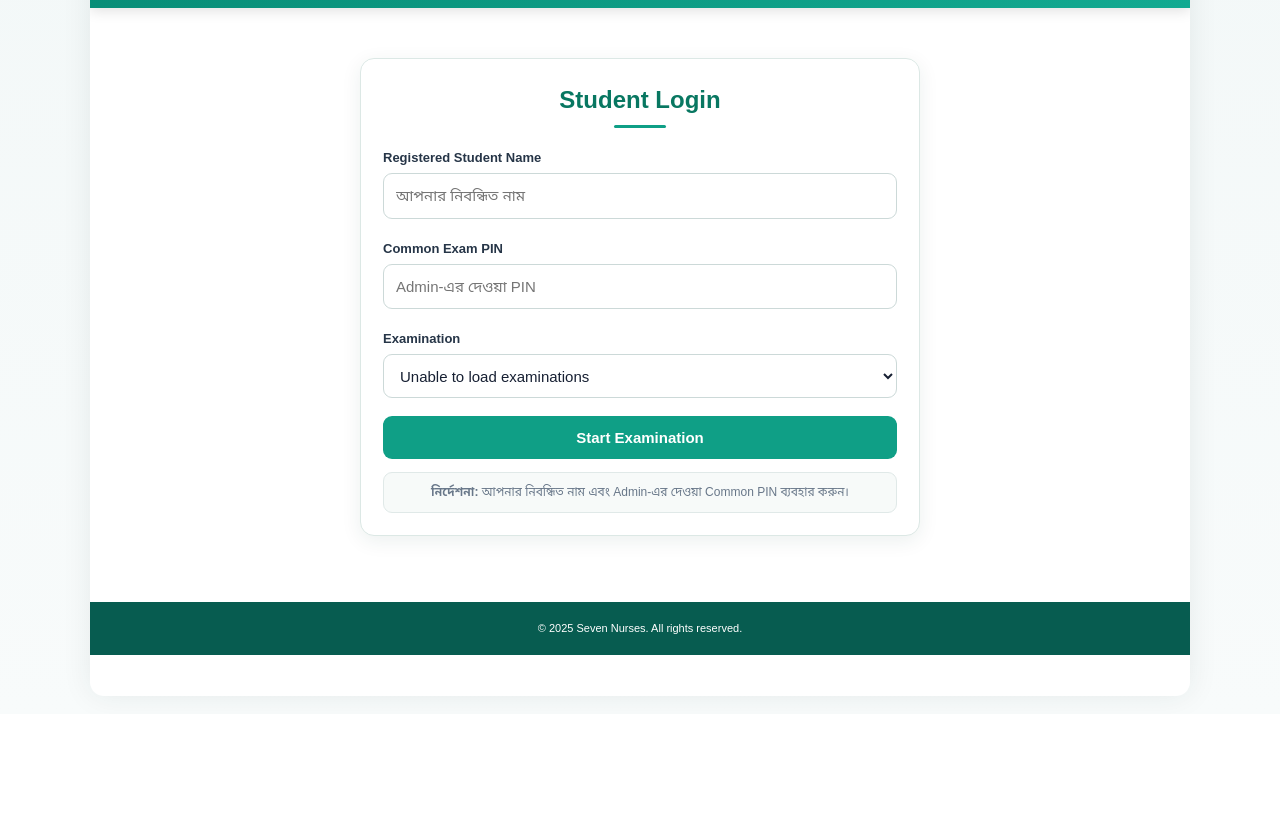
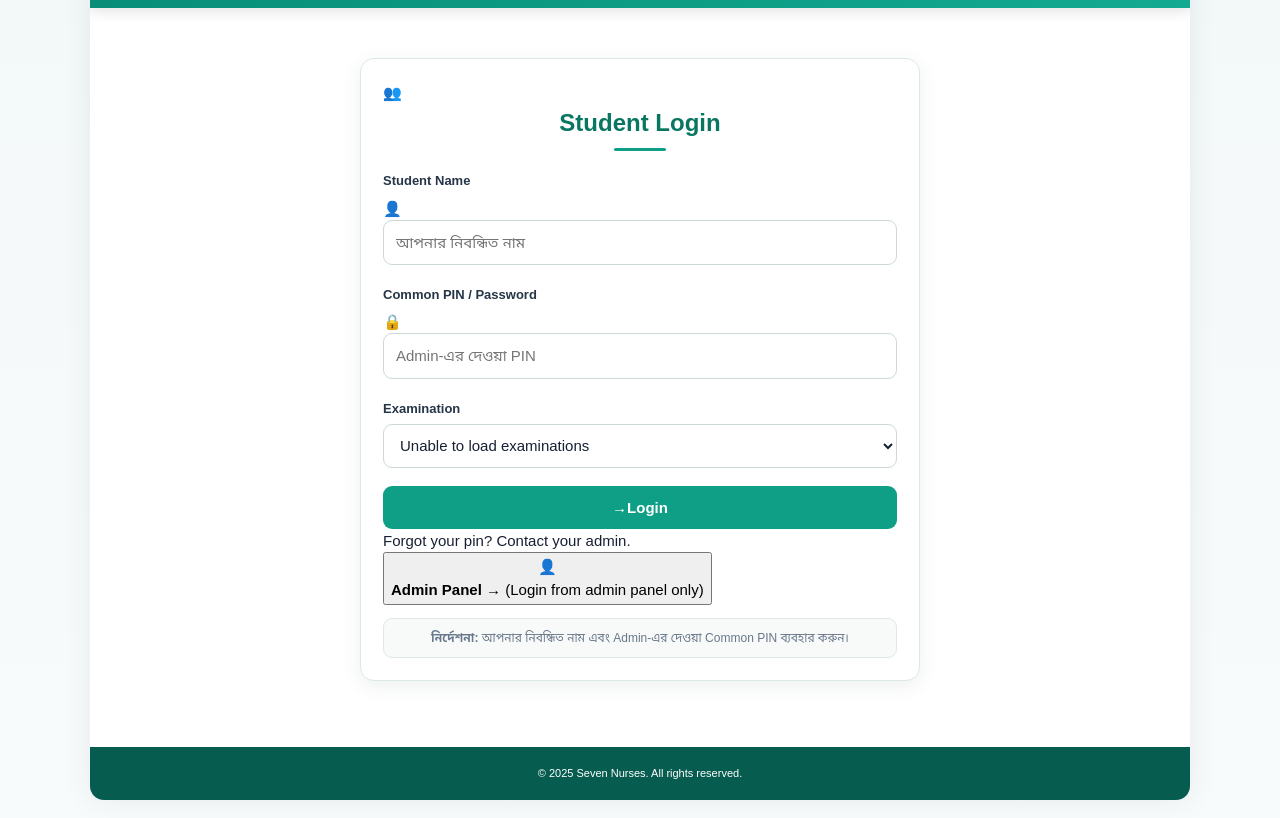
Before and after one commit to Asrafedit/seven-nurses-exam, a website: page index.html in a window 1280 px wide. Shown: the part 86-904 px from the top of the page. Before the commit the page ends 800 px from the top, so only its background shows below. Drawn offline with Linux system fonts and the light colour scheme; no server answers.

Commit message:
Update index.html

```diff
--- a/index.html
+++ b/index.html
@@ -3,83 +3,206 @@
 <head>
 <meta charset="utf-8">
 <meta name="viewport" content="width=device-width,initial-scale=1,viewport-fit=cover">
-<title>SEVEN NURSES - ONLINE EXAM SYSTEM</title>
+
+<title>SEVEN NURSES - Nursing Admission & Exam</title>
+
 <link rel="stylesheet" href="/style.css">
 </head>
 
 <body>
+
 <div class="app-container">
 
 <header class="header">
+
   <div class="brand">
+
     <div class="logo-wrap">
-      <img id="logo" class="logo" alt="Logo">
+      <img id="logo" class="logo" alt="Seven Nurses">
     </div>
-    <div>
-      <div id="siteTitle" class="head-title">SEVEN NURSES</div>
-      <div id="siteSub" class="head-sub">Nursing Admission &amp; Exam</div>
+
+    <div class="brand-text">
+      <div id="siteTitle" class="head-title">
+        SEVEN NURSES
+      </div>
+
+      <div id="siteSub" class="head-sub">
+        Nursing Admission &amp; Exam
       </div>
     </div>
 
-  <div id="timer" class="timer hidden">00:00</div>
+  </div>
+
+  <div id="timer" class="timer hidden">
+    00:00
+  </div>
+
 </header>
 
+
 <main>
+
 <div id="notice" class="notice hidden"></div>
 
+
+<!-- STUDENT LOGIN -->
+
 <section id="login" class="card login-card">
-    <div class="section-title">Student Login</div>
+
+  <div class="student-icon">
+    <span>👥</span>
+  </div>
+
+  <div class="section-title">
+    Student Login
+  </div>
+
   <div class="title-line"></div>
 
-    <label for="studentName">Registered Student Name</label>
-    <input id="studentName" autocomplete="name" placeholder="আপনার নিবন্ধিত নাম">
 
-    <label for="pin">Common Exam PIN</label>
-    <input id="pin" type="password" inputmode="numeric" autocomplete="off" placeholder="Admin-এর দেওয়া PIN">
+  <label for="studentName">
+    Student Name
+  </label>
 
-    <label for="examSelect">Examination</label>
+  <div class="input-wrap">
+    <span class="input-icon">👤</span>
+
+    <input
+      id="studentName"
+      autocomplete="name"
+      placeholder="আপনার নিবন্ধিত নাম"
+    >
+  </div>
+
+
+  <label for="pin">
+    Common PIN / Password
+  </label>
+
+  <div class="input-wrap">
+    <span class="input-icon">🔒</span>
+
+    <input
+      id="pin"
+      type="password"
+      inputmode="numeric"
+      autocomplete="off"
+      placeholder="Admin-এর দেওয়া PIN"
+    >
+  </div>
+
+
+  <label for="examSelect">
+    Examination
+  </label>
+
   <select id="examSelect">
-      <option value="">Loading...</option>
+    <option value="">
+      Loading...
+    </option>
   </select>
 
-    <button class="btn btn-green" id="startBtn" onclick="studentLogin()">
-      Start Examination
+
+  <button
+    class="btn btn-green"
+    id="startBtn"
+    onclick="studentLogin()"
+  >
+    <span class="btn-arrow">→</span>
+    Login
   </button>
 
+
+  <div class="forgot-text">
+    Forgot your pin? Contact your admin.
+  </div>
+
+
+  <button
+    class="admin-access"
+    onclick="location.href='/admin.html'"
+  >
+    <div class="admin-icon">👤</div>
+
+    <div class="admin-text">
+      <strong>Admin Panel →</strong>
+      <span>(Login from admin panel only)</span>
+    </div>
+  </button>
+
+
   <div class="login-note">
-      <b>নির্দেশনা:</b> আপনার নিবন্ধিত নাম এবং Admin-এর দেওয়া Common PIN ব্যবহার করুন।
+
+    <b>নির্দেশনা:</b>
+    আপনার নিবন্ধিত নাম এবং Admin-এর দেওয়া Common PIN ব্যবহার করুন।
+
   </div>
+
 </section>
 
+
+<!-- EXAM -->
+
 <section id="exam" class="hidden">
+
   <div class="exam-top">
+
     <div>
-        <div class="exam-label">EXAMINATION</div>
-        <div id="examName" class="exam-title">Examination</div>
+      <div class="exam-label">
+        EXAMINATION
       </div>
-      <div id="questionCounter" class="question-counter">0/0</div>
+
+      <div id="examName" class="exam-title">
+        Examination
       </div>
+    </div>
+
+    <div id="questionCounter" class="question-counter">
+      0/0
+    </div>
+
+  </div>
+
 
   <div id="questions"></div>
 
+
   <div class="submit-bar">
-      <button class="btn btn-green" onclick="submitExam(false)">
+
+    <button
+      class="btn btn-green"
+      onclick="submitExam(false)"
+    >
       Submit Examination
     </button>
+
   </div>
+
 </section>
 
+
 <section id="result" class="hidden"></section>
+
+
 </main>
+
 
 <div id="toast" class="toast"></div>
 
+
 <footer id="footer" class="footer">
+
+  <div>
     © 2025 Seven Nurses. All rights reserved.
+  </div>
+
 </footer>
+
 
 </div>
 
+
 <script src="/app.js"></script>
+
 </body>
     </html>
```
Lines whose indentation alone changed are shown as unchanged.
